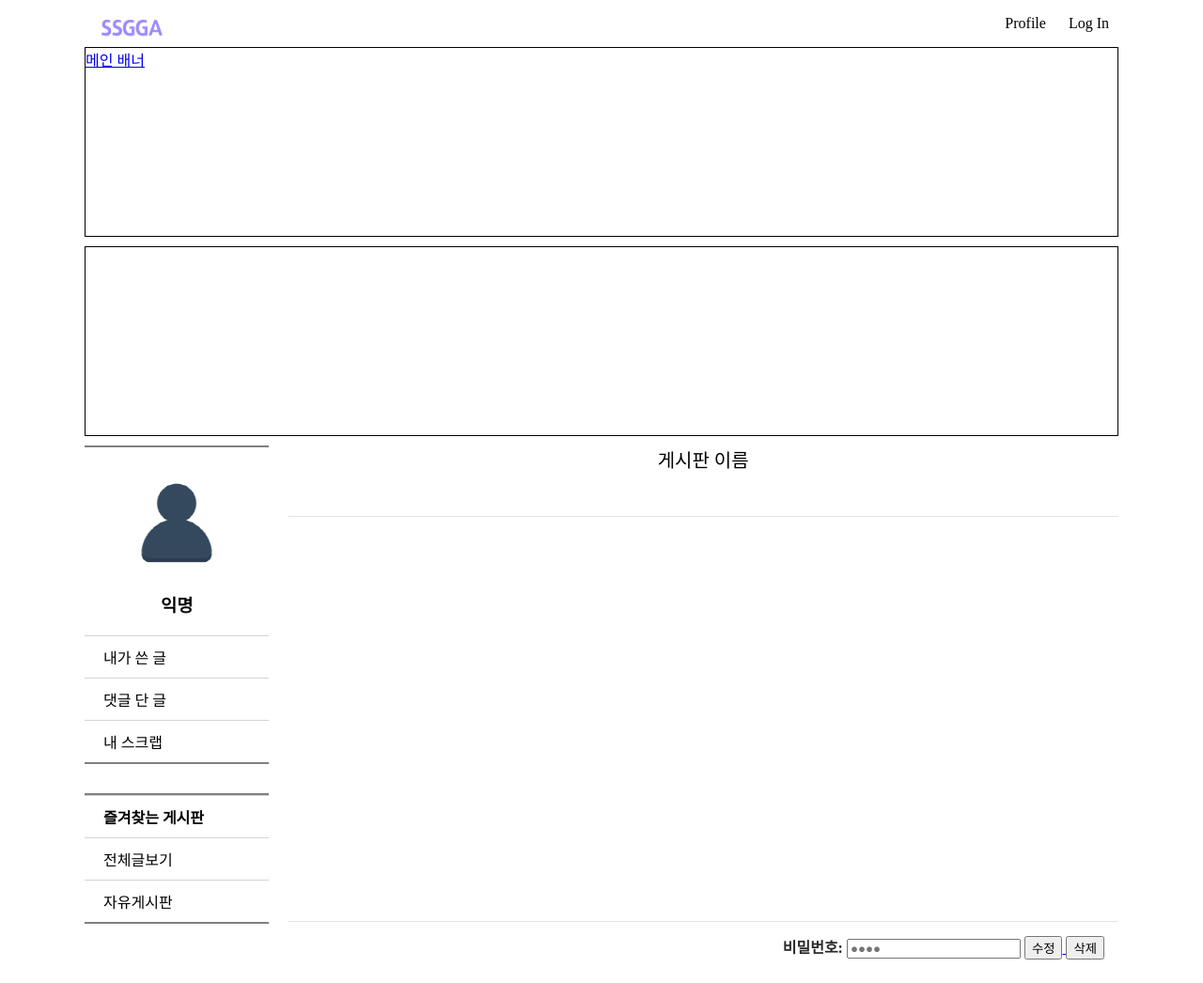
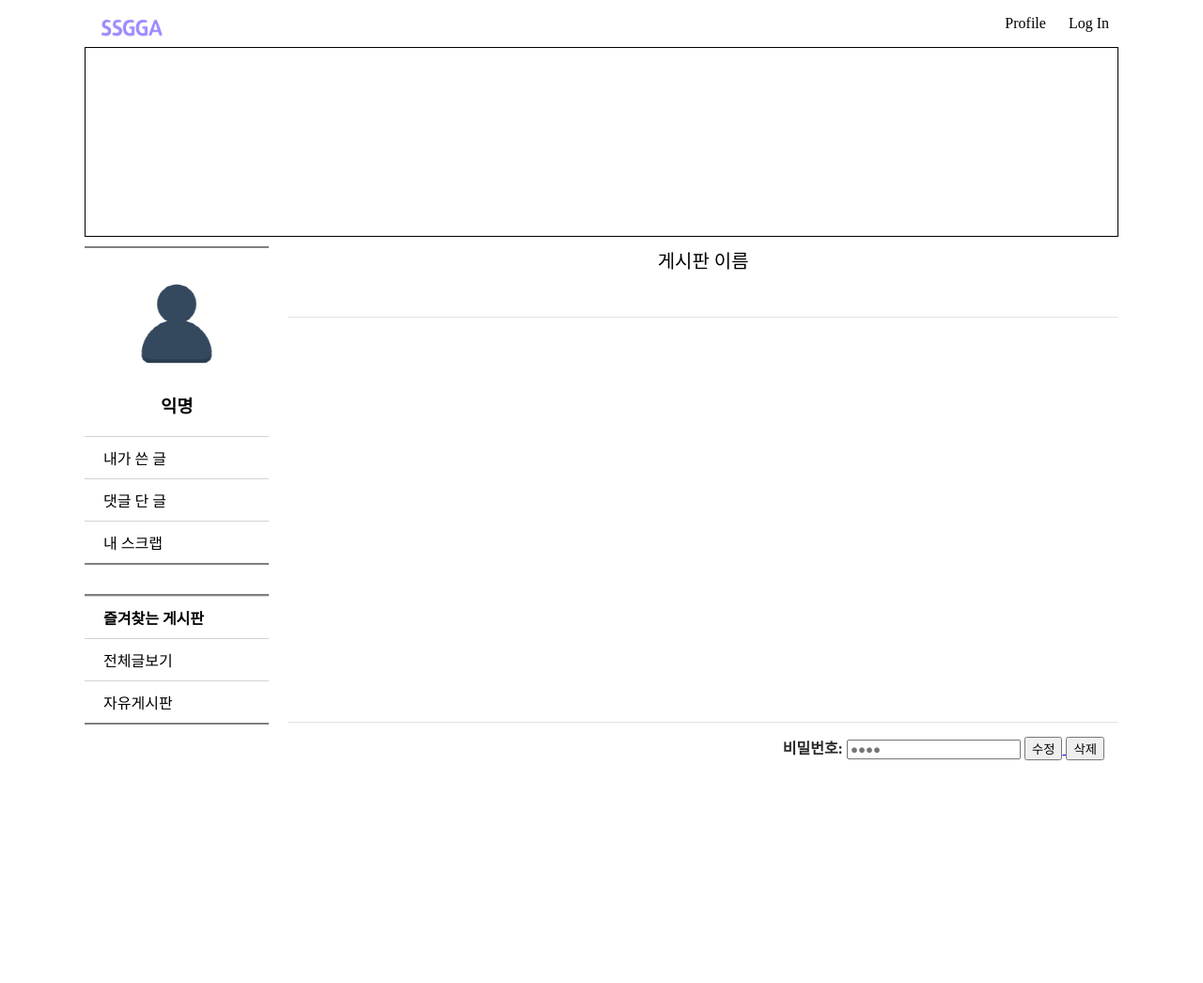
Before and after one commit to songtaeh/NEWSSGGA, a Django app: template SSGGA/board/templates/post.html in a window 1280 px wide. Shown: the whole page at 94% size. After the commit the page ends 809 px from the top, so only its background shows below. Run offline with Django 3.2, Linux system fonts and the light colour scheme; the template is opened without the code that fills it, so the values that code supplies are empty.

Commit message:
0615 배포 준비

```diff
--- a/SSGGA/board/templates/post.html
+++ b/SSGGA/board/templates/post.html
@@ -25,10 +25,6 @@
                 {%endif%}
             </div>
         </div>
-
-        <a href="./cafe_main.html">
-            <div id="main-banner">메인 배너</div>
-        </a>
 
         <div id="main-banner">
             <img src="{{ image }}" />
```
